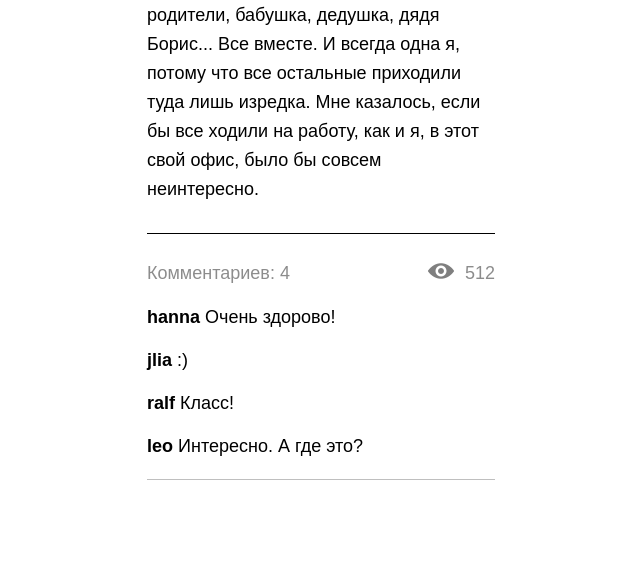
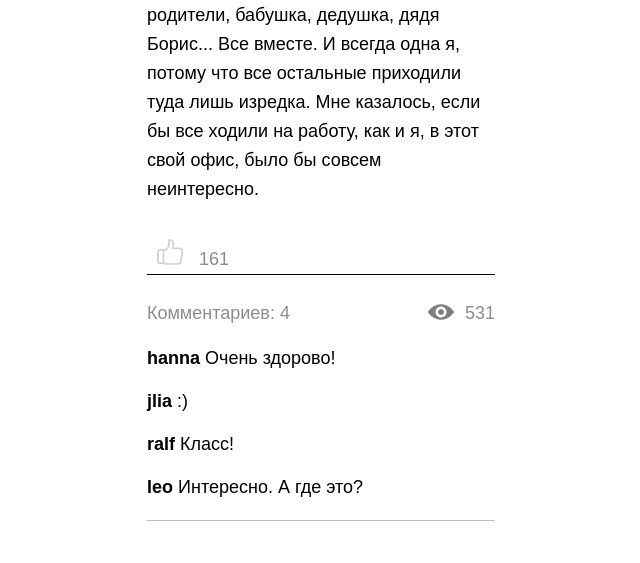
Before and after one commit to Knyazev-Timur/HW26_CW3, a Flask app: page /posts/1 in a window 1280 px wide. Shown: the part 705-1268 px from the top of the page, without its empty margins (319-959 px from the left). Before the commit the page ends 1185 px from the top, so only its background shows below. Run offline with Flask 2, Linux system fonts and the light colour scheme.

Commit message:
make like for post view

```diff
--- a/data/bookmarks.json
+++ b/data/bookmarks.json
@@ -1 +1 @@
-[1, 3]
+[1, 3, 2, 4]
--- a/main/templates/index.html
+++ b/main/templates/index.html
@@ -59,10 +59,7 @@
           </div>
 
           <div class="item__post-bottom">
-          <a>&nbsp;</a>
-          <button type="button" class="item__bookmark-btn">
-            <a href="/like/{{post.pk}}"><img src="/static/img/like.png" alt="" class="item__bookmark-icon" width="24"></a>
-          </button>
+
         </div>
 
 
--- a/main/templates/post.html
+++ b/main/templates/post.html
@@ -61,6 +61,16 @@
           <p class="item__text"></p>
         </div>
 
+        <div>
+        <a>&nbsp;</a>
+          <button type="button" class="item__bookmark-btn">
+            <a href="/like/{{post.pk}}"><img src="/static/img/like.png" alt="" class="item__bookmark-icon" width="26"></a>
+            </button>
+            <span class="item__counter-text">{{post.likes_count}}</span>
+
+        </div>
+
+
         <div class="item__bottom">
           <div class="item__post-info">
             <p class="item__comments-counter">Комментариев: {{count}}</p>
```
Also changed, not shown: data/posts.json (+1 -1 lines), 2 other files.
